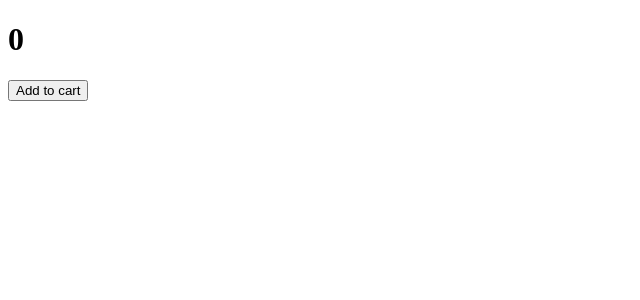
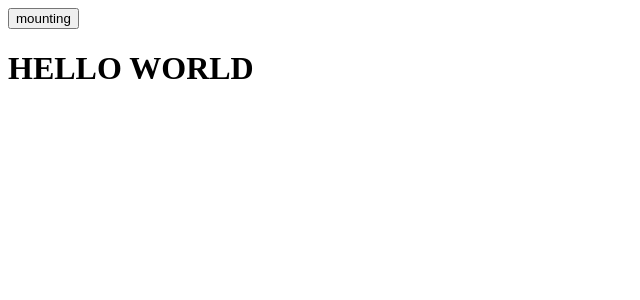
Before and after one commit to Rahinmon2903/demo, a React (Vite) app in the folder ReactHooks/: page / in a window 1280 px wide. Shown: the top 300 px of the page, without its empty margins (0-640 px from the left). Built offline with nearby package versions, Linux system fonts and the light colour scheme.

Commit message:
Clear example od useeffect destroy

```diff
--- a/ReactHooks/src/App.jsx
+++ b/ReactHooks/src/App.jsx
@@ -1,10 +1,19 @@
-import React from 'react';
-import Counter from './Component/Counter';
+import React, { useState } from 'react';
+// import Counter from './Component/Counter';
+import UseEffect from './Component/UseEffect';
 
 const App = () => {
+
+  const [stop,setStop] =useState(true)
+   const StopInterval=() =>{
+    setStop(!stop)
+
+    }
   return (
     <div>
-      <Counter/>
+         <button onClick={StopInterval}>     {stop ? "mounting" : "notmounting"}</button>
+         {stop && <UseEffect/>}
+
 
     </div>
   );
--- a/ReactHooks/src/Component/UseEffect.jsx
+++ b/ReactHooks/src/Component/UseEffect.jsx
@@ -1,10 +1,31 @@
-import React from 'react';
+import React, { useEffect } from 'react';
 
 const UseEffect = () => {
+    console.log("outside useeffect");
+
+
+
+    useEffect(()=>{
+        // mounting
+        const interval=setInterval(()=>{
+            console.log("data fetching")
+        },2000)
+        // unmounting phrase
+        return() =>{
+            console.log("clear");
+            clearInterval(interval)
+
+
+
+
+        }
+    },[])
     return (
-        <div>
+        <>
+        <h1>HELLO WORLD</h1>
 
-        </div>
+
+        </>
     );
 };
 
```
